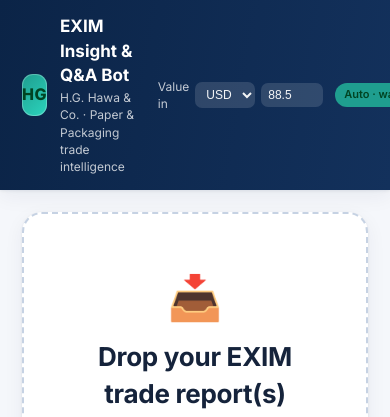
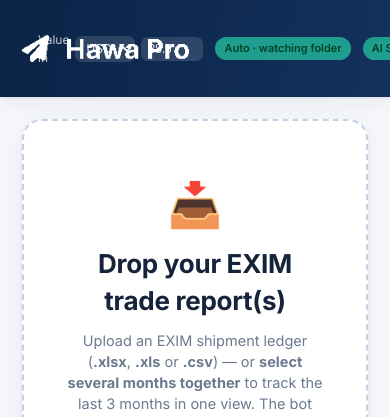
Before and after one commit to shaikhmuhammadali/Exim-Bot, a Flask app: page / in a window 390 px wide; the page is wider, and only the part inside the window is pictured. Shown: the top 417 px of that part. Run offline with Flask 3, Linux system fonts and the light colour scheme.

Commit message:
Brand the header with the Hawa Pro logo
Replace the "HG" badge with the white Hawa Pro mark (paper plane + wordmark),
background removed to a transparent PNG so it sits cleanly on the navy header.
Header degrades responsively: logo + bot title + tagline on wide screens, logo +
title on medium, logo only on narrow -- never overlapping the controls.

Co-Authored-By: Claude Opus 4.8 <noreply@anthropic.com>

```diff
--- a/static/styles.css
+++ b/static/styles.css
@@ -19,10 +19,18 @@ a{color:var(--indigo)}
 .topbar{display:flex;align-items:center;justify-content:space-between;gap:16px;
   padding:14px 22px;background:linear-gradient(100deg,var(--navy),var(--navy2));
   color:#fff;position:sticky;top:0;z-index:40;box-shadow:var(--shadow)}
-.brand{display:flex;align-items:center;gap:13px}
+.brand{display:flex;align-items:center;gap:13px;min-width:0}
+.brand-logo{height:30px;width:auto;display:block;flex:none}
+.brand-div{width:1px;height:30px;background:rgba(255,255,255,.22);display:inline-block;flex:none}
 .logo{width:42px;height:42px;border-radius:11px;background:linear-gradient(135deg,var(--accent),#2bd4bd);
   display:grid;place-items:center;font-weight:800;font-size:16px;color:#042;letter-spacing:.5px;
   box-shadow:inset 0 0 0 1px rgba(255,255,255,.25)}
+.brand-title,.brand-sub{white-space:nowrap}
+/* keep the Hawa Pro logo at every width; drop the secondary text as space
+   tightens so nothing overlaps the header controls */
+@media(max-width:1300px){.brand-sub{display:none}}
+@media(max-width:1120px){.brand-text,.brand-div{display:none}}
+@media(max-width:680px){.brand-logo{height:27px}}
 .brand-title{font-size:17px;font-weight:700}
 .brand-sub{font-size:12px;opacity:.75;margin-top:1px}
 .topbar-right{display:flex;align-items:center;gap:12px}
--- a/templates/index.html
+++ b/templates/index.html
@@ -13,7 +13,8 @@
   <!-- ===================== Header ===================== -->
   <header class="topbar">
     <div class="brand">
-      <div class="logo">HG</div>
+      <img class="brand-logo" src="{{ url_for('static', filename='hawa-pro-logo.png') }}" alt="Hawa Pro" />
+      <span class="brand-div"></span>
       <div class="brand-text">
         <div class="brand-title">EXIM Insight &amp; Q&amp;A Bot</div>
         <div class="brand-sub">H.G. Hawa &amp; Co. &middot; Paper &amp; Packaging trade intelligence</div>
```
Also changed, not shown: static/hawa-pro-logo.png (added).
